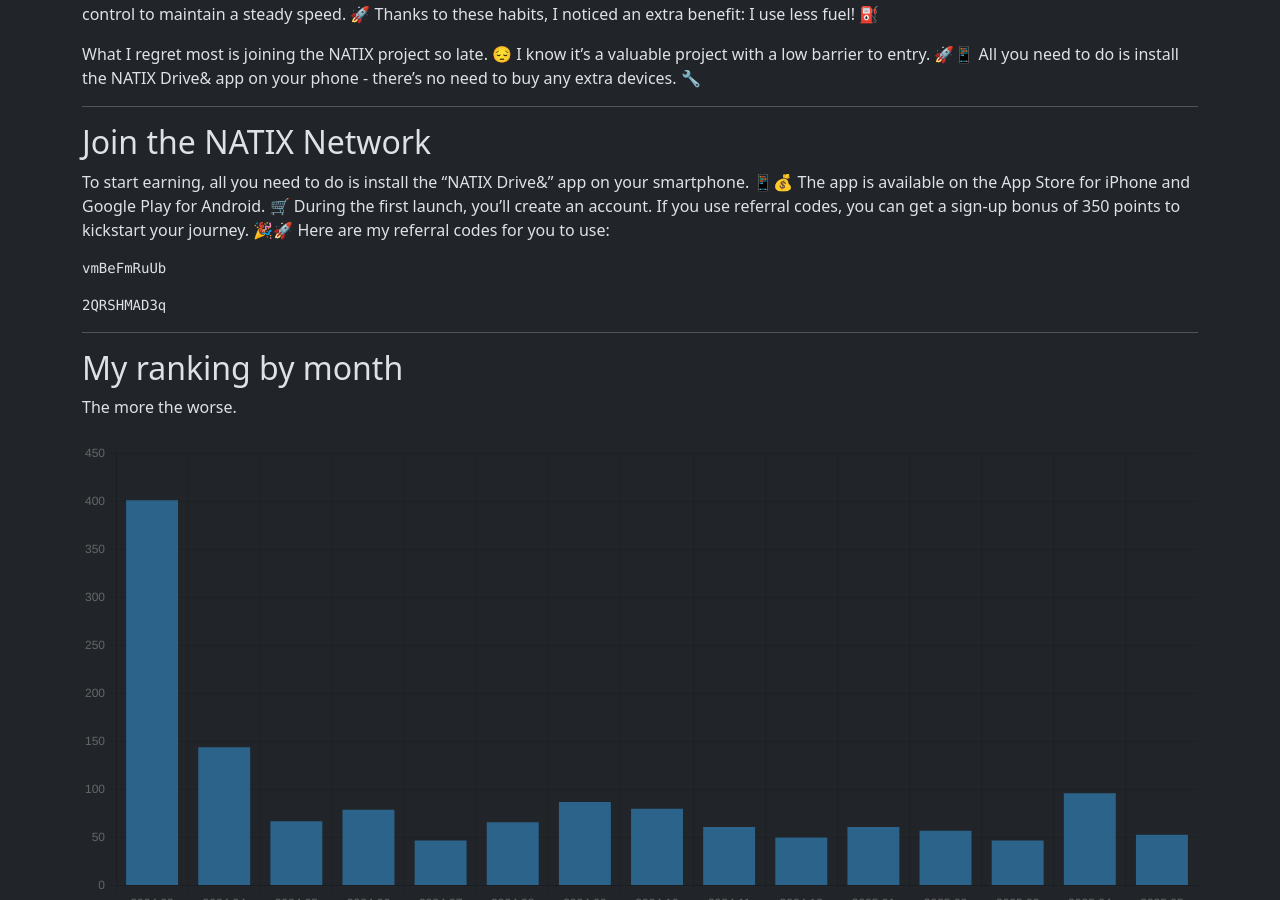
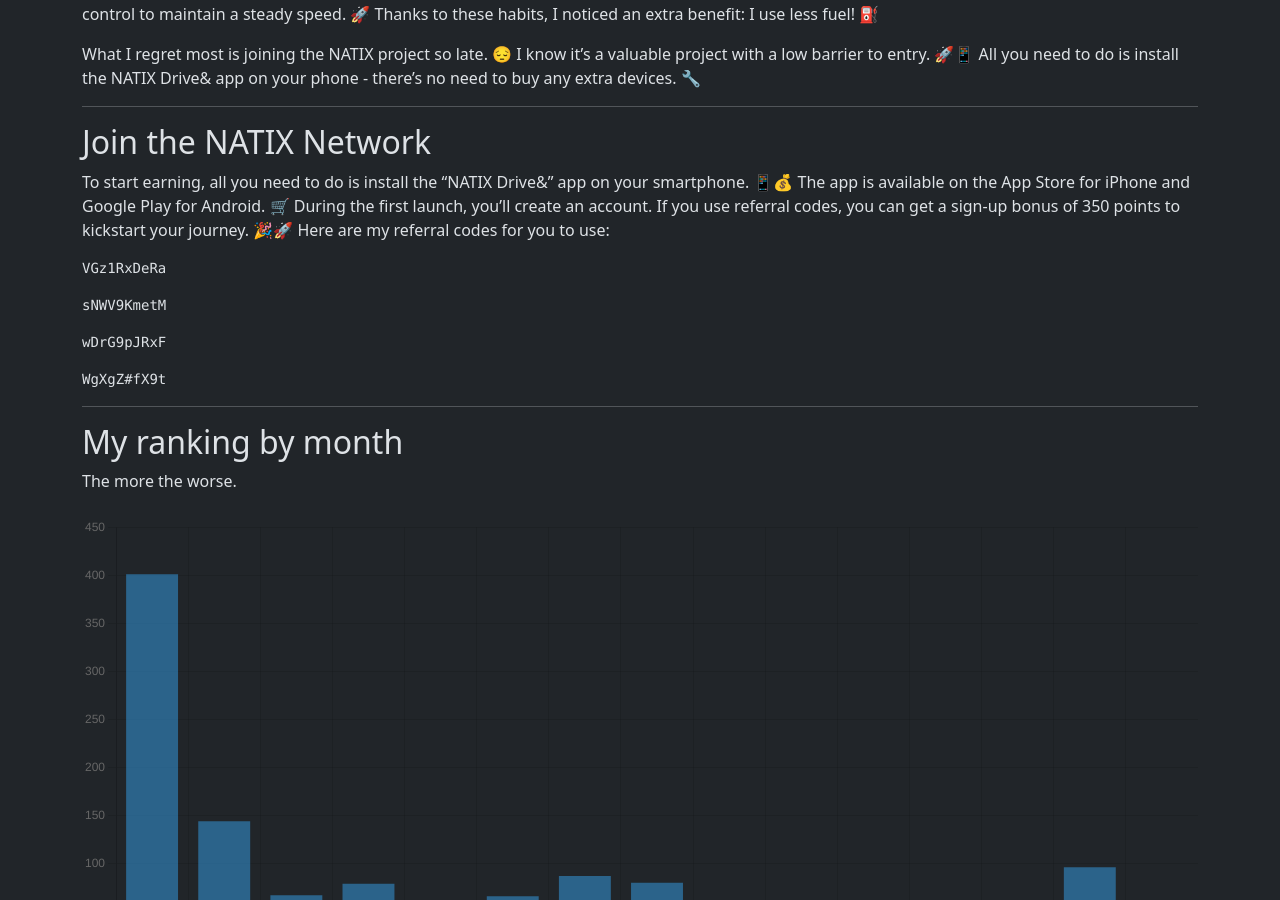
Before and after one commit to torrocus/natix, a Jekyll site: the page built from index.md, in a window 1280 px wide and 900 px high, scrolled down 2352 px. Built offline with Jekyll 4.4.1, drawn with Linux system fonts in a browser that asks for light colours; comment, search, counter and statistics services are not loaded.

Commit message:
Refresh referrer codes

````diff
--- a/index.md
+++ b/index.md
@@ -136,11 +136,19 @@ If you use referral codes, you can get a sign-up bonus of 350 points to kickstar
 Here are my referral codes for you to use:
 <!-- NATIX-REFERRAL-CODES-LIST:START -->
 ```
-vmBeFmRuUb
+VGz1RxDeRa
 ```
 
 ```
-2QRSHMAD3q
+sNWV9KmetM
+```
+
+```
+wDrG9pJRxF
+```
+
+```
+WgXgZ#fX9t
 ```
 <!-- NATIX-REFERRAL-CODES-LIST:END -->
 <!--
--- a/natix_referral_codes.csv
+++ b/natix_referral_codes.csv
@@ -63,3 +63,7 @@ createdOn,expirieOn,code,usedOn
 2025-08-17,2025-08-24,2QRSHMAD3q
 2025-08-17,2025-08-24,fszpgxQr+5,2025-08-23
 2025-08-17,2025-08-24,DwS3hKJwSM,2025-08-21
+2025-08-24,2025-08-31,VGz1RxDeRa
+2025-08-24,2025-08-31,sNWV9KmetM
+2025-08-24,2025-08-31,wDrG9pJRxF
+2025-08-24,2025-08-31,WgXgZ#fX9t
````
